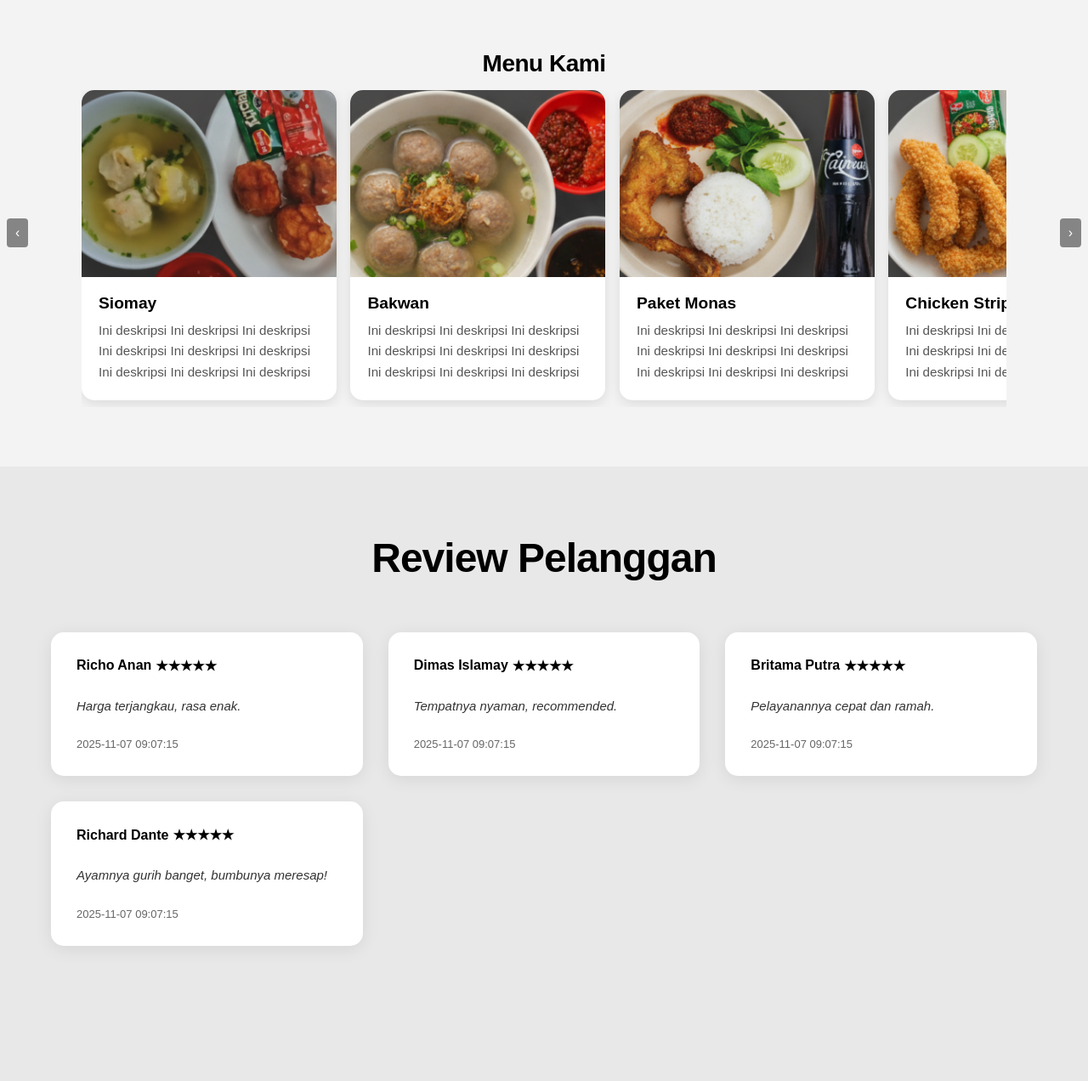
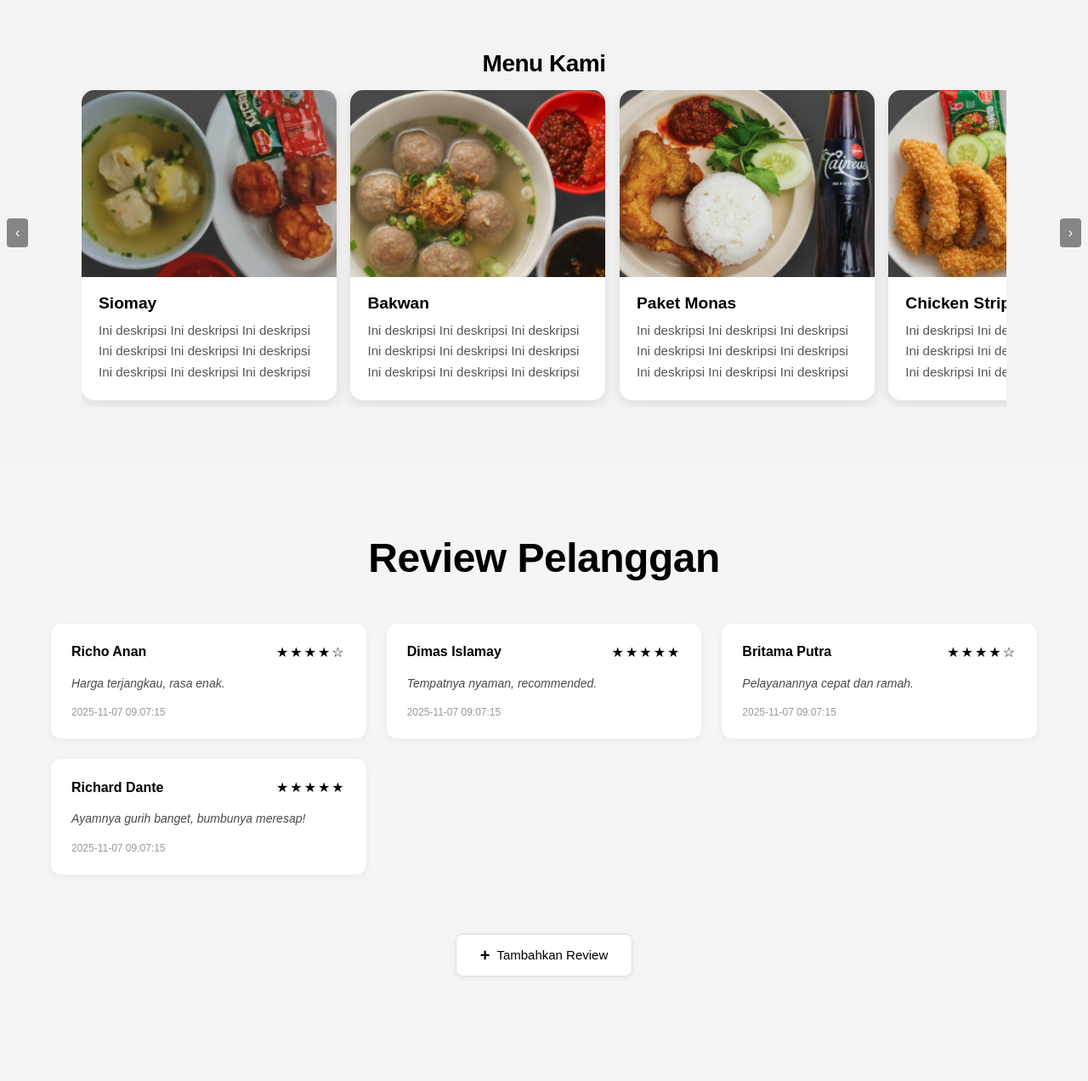
Before and after one commit to 404-DevNotFound/Ayam-Goreng-Monas-Website, a PHP site: page / in a window 1280 px wide. Shown: the part 781-2053 px from the top of the page at 85% size. Run offline with PHP 8.4, Linux system fonts and the light colour scheme; data comes from the database, SQL or seed files in the repository; some web fonts are replaced.

Commit message:
Add Features In Review Form
- Adding Button
- Beautify The Review Pages

```diff
--- a/index.php
+++ b/index.php
@@ -126,32 +126,35 @@
       <section class="review-page">
         <div class="review-page" id="review">
           <h2>Review Pelanggan</h2>
-
           <div class="review-list">
             <?php while($row = mysqli_fetch_assoc($reviews)) { ?>
               <div class="review-card">
-                    <h4>
-                        <?php echo htmlspecialchars($row['nama']); ?>
+                <div class="review-header">
+                  <h4><?php echo htmlspecialchars($row['nama']); ?></h4>
                   <span class="stars">
                     <?php
                       $filled = $row['rating'];
                       $empty = 5 - $filled;
                       for ($i = 0; $i < $filled; $i++) {
-                                    echo '<span class="star filled">★</span>';
+                        echo '★';
                       }
                       for ($i = 0; $i < $empty; $i++) {
-                                    echo '<span class="star">★</span>';
+                        echo '☆';
                       }
                     ?>
                   </span>
-                    </h4>
+                </div>
                 <p><?php echo htmlspecialchars($row['komentar']); ?></p>
                 <small><?php echo htmlspecialchars($row['tanggal']); ?></small>
               </div>
             <?php } ?>
           </div>
-
-          <div class="review-form"></div>
+          <div class="review-form">
+            <button class="add-review-btn" onclick="openReviewModal()">
+              <span class="plus-icon">+</span>
+              Tambahkan Review
+            </button>
+          </div>
         </div>
       </section>
       <section class="location-page" id="location">
--- a/script.js
+++ b/script.js
@@ -278,3 +278,8 @@
   );
   map.fitBounds(group.getBounds().pad(0.1));
 });
+
+function openReviewModal() {
+
+  window.location.href = 'tambah-review.php';
+}
--- a/style.css/review.css
+++ b/style.css/review.css
@@ -1,6 +1,6 @@
 .review-page {
   padding: 80px 60px;
-  background-color: #e8e8e8;
+  background-color: #f5f5f5;
   min-height: 50vh;
 }
 
@@ -17,82 +17,126 @@
   font-size: 48px;
   font-weight: 700;
   color: #000000;
-  margin-bottom: 60px;
+  margin-bottom: 50px;
   font-family: "Poppins", sans-serif;
-  letter-spacing: -1px;
+  letter-spacing: -0.5px;
 }
 
 .review-list {
   display: grid;
-  grid-template-columns: repeat(auto-fit, minmax(300px, 1fr));
-  gap: 30px;
+  grid-template-columns: repeat(auto-fit, minmax(320px, 1fr));
+  gap: 24px;
   max-width: 1200px;
   width: 100%;
-  margin-bottom: 50px;
+  margin-bottom: 40px;
 }
 
 .review-card {
   background-color: #ffffff;
-  border-radius: 15px;
-  padding: 30px;
-  box-shadow: 0 4px 20px rgba(0, 0, 0, 0.08);
-  transition: transform 0.3s ease, box-shadow 0.3s ease;
+  border-radius: 12px;
+  padding: 24px;
+  box-shadow: 0 2px 8px rgba(0, 0, 0, 0.06);
+  transition: transform 0.2s ease, box-shadow 0.2s ease;
   display: flex;
   flex-direction: column;
-  gap: 15px;
+  gap: 12px;
 }
 
 .review-card:hover {
-  transform: translateY(-5px);
-  box-shadow: 0 8px 30px rgba(0, 0, 0, 0.12);
+  transform: translateY(-3px);
+  box-shadow: 0 4px 16px rgba(0, 0, 0, 0.1);
+}
+
+.review-header {
+  display: flex;
+  justify-content: space-between;
+  align-items: center;
+  gap: 12px;
+  margin-bottom: 4px;
 }
 
 .review-card h4 {
   font-size: 16px;
-  font-weight: 600;
+  font-weight: 700;
   color: #000000;
-  margin: 0 0 10px 0;
+  margin: 0;
   font-family: "Poppins", sans-serif;
-  display: flex;
-  align-items: center;
-  gap: 5px;
+  flex-shrink: 0;
+}
+
+.stars {
+  font-size: 16px;
+  color: #000000;
+  letter-spacing: 2px;
+  flex-shrink: 0;
 }
 
 .review-card p {
-  font-size: 15px;
-  line-height: 1.7;
-  color: #333333;
+  font-size: 14px;
+  line-height: 1.6;
+  color: #4a4a4a;
   margin: 0;
   font-family: "Poppins", sans-serif;
   font-style: italic;
 }
 
 .review-card small {
-  font-size: 13px;
-  color: #666666;
+  font-size: 12px;
+  color: #999999;
   font-family: "Poppins", sans-serif;
-  margin-top: 10px;
+  margin-top: 4px;
   display: block;
 }
 
-/* === TOMBOL TAMBAH REVIEW === */
 .review-form {
   margin-top: 30px;
   text-align: center;
-  color: #999999;
-  font-size: 14px;
-  font-style: italic;
+}
+
+.add-review-btn {
+  display: inline-flex;
+  align-items: center;
+  gap: 8px;
+  background-color: #ffffff;
+  color: #000000;
+  border: 1px solid #e0e0e0;
+  border-radius: 8px;
+  padding: 14px 28px;
+  font-size: 15px;
+  font-weight: 500;
+  font-family: "Poppins", sans-serif;
+  cursor: pointer;
+  transition: all 0.3s ease;
+  box-shadow: 0 2px 8px rgba(0, 0, 0, 0.06);
+}
+
+.add-review-btn:hover {
+  background-color: #f8f8f8;
+  border-color: #cccccc;
+  box-shadow: 0 4px 12px rgba(0, 0, 0, 0.1);
+  transform: translateY(-2px);
+}
+
+.add-review-btn:active {
+  transform: translateY(0);
+  box-shadow: 0 2px 6px rgba(0, 0, 0, 0.08);
+}
+
+.plus-icon {
+  font-size: 20px;
+  font-weight: 600;
+  line-height: 1;
 }
 
 @media (max-width: 1024px) {
   .review-list {
-    grid-template-columns: repeat(auto-fit, minmax(280px, 1fr));
-    gap: 25px;
+    grid-template-columns: repeat(auto-fit, minmax(300px, 1fr));
+    gap: 20px;
   }
 
   .review-page h2 {
     font-size: 40px;
-    margin-bottom: 50px;
+    margin-bottom: 40px;
   }
 }
 
@@ -103,16 +147,16 @@
 
   .review-list {
     grid-template-columns: 1fr;
-    gap: 20px;
+    gap: 16px;
   }
 
   .review-page h2 {
     font-size: 36px;
-    margin-bottom: 40px;
+    margin-bottom: 30px;
   }
 
   .review-card {
-    padding: 25px;
+    padding: 20px;
   }
 }
 
@@ -125,16 +169,17 @@
     font-size: 32px;
   }
 
+  .review-header {
+    flex-direction: column;
+    align-items: flex-start;
+    gap: 4px;
+  }
+
   .review-card h4 {
-    font-size: 14px;
+    font-size: 15px;
   }
 
   .review-card p {
-    font-size: 14px;
-  }
-
-  .add-review-btn {
-    padding: 12px 25px;
-    font-size: 15px;
+    font-size: 13px;
   }
 }
```
Lines whose indentation alone changed are shown as unchanged.
